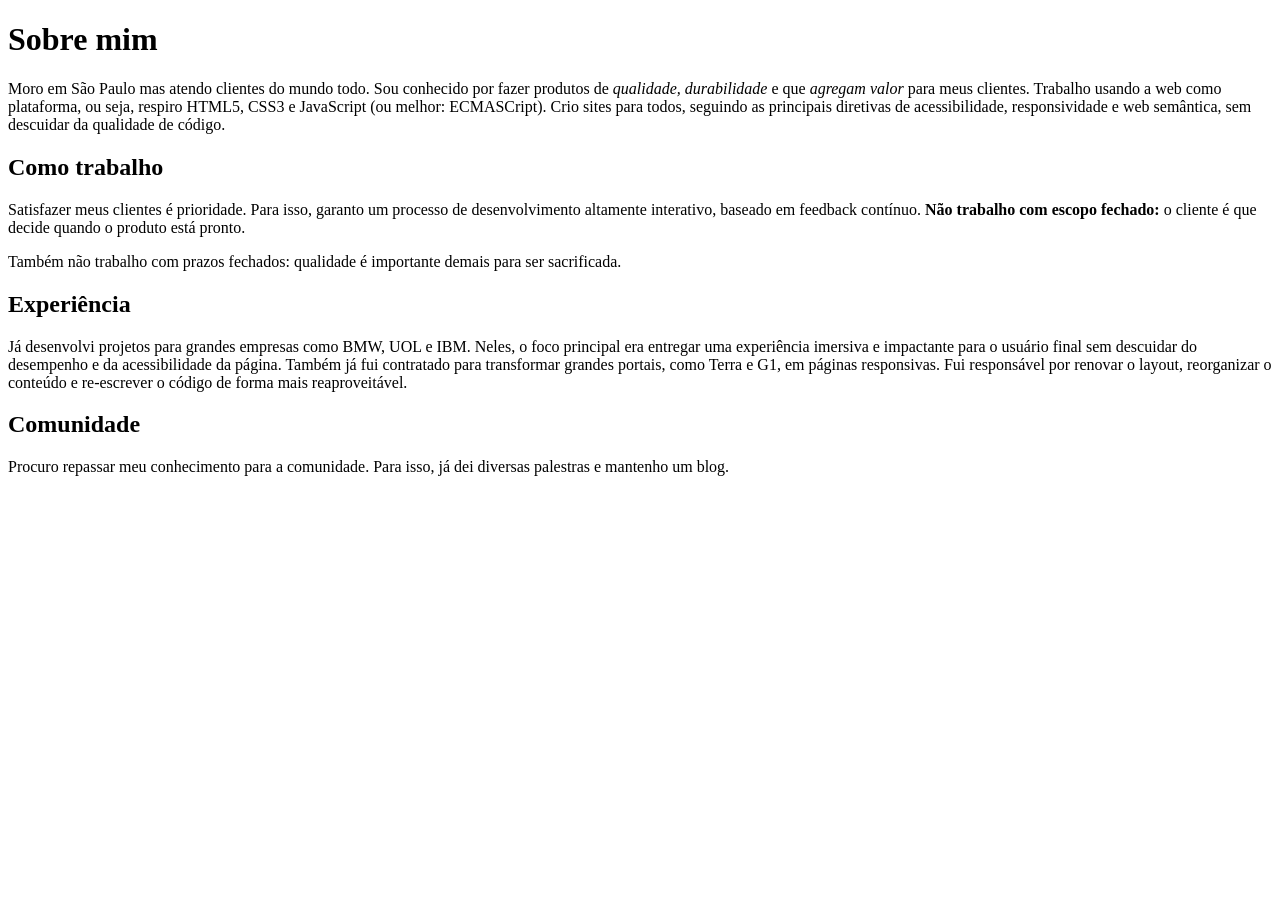
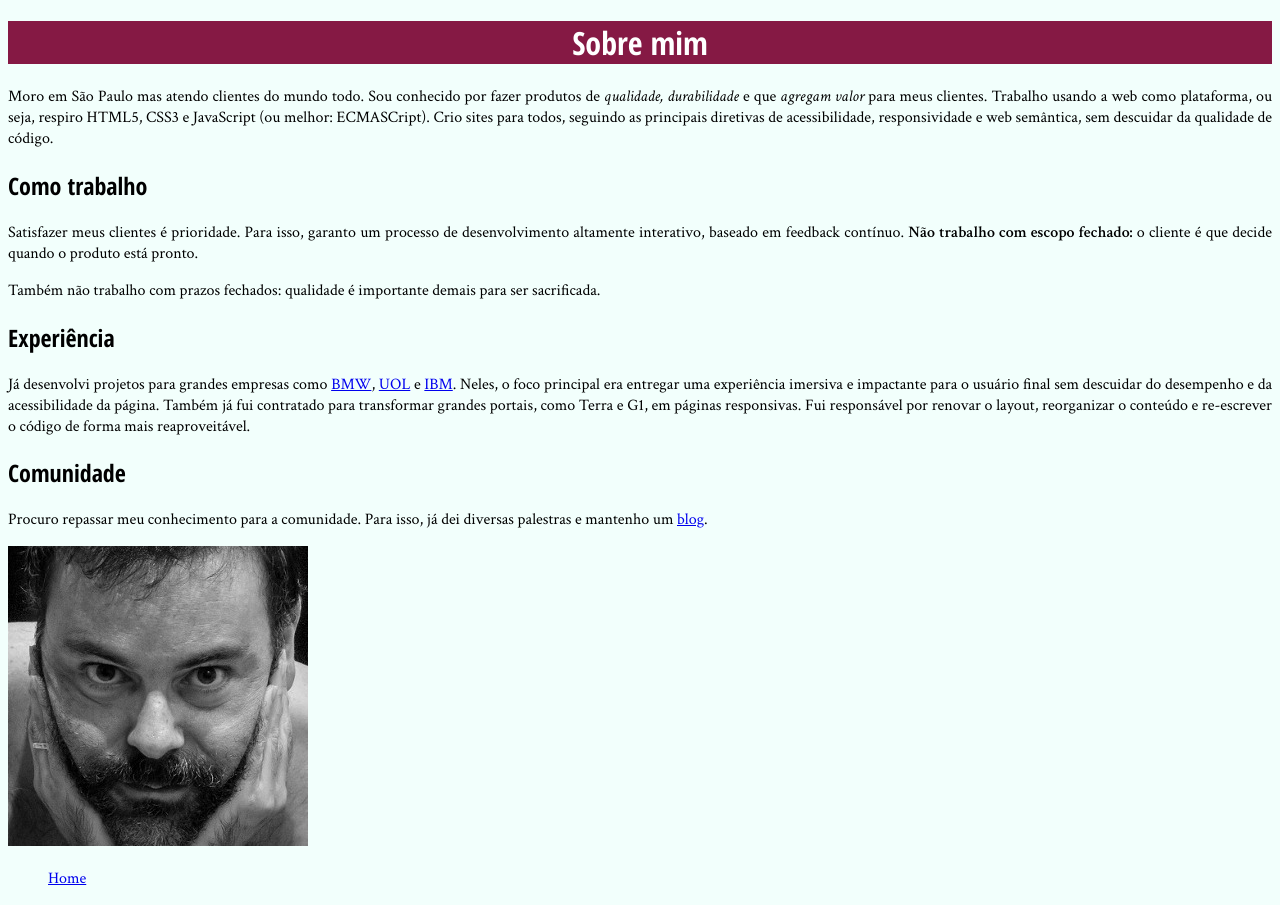
Before and after one commit to Aerdor17/FrontEndAlura, a plain HTML site: page personal_site/bio.html in a window 1280 px wide. Before the commit the page ends 800 px from the top, so only its background shows below. Drawn offline with Linux system fonts and the light colour scheme.

Commit message:
Uso das tags
</ul>
</nav>
<main>e <a haref="links">

```diff
--- a/personal_site/bio.html
+++ b/personal_site/bio.html
@@ -1,14 +1,22 @@
 <!DOCTYPE html>
 <html>
 <head>
+        <!-- carrega a fonte Crimson Text nas versões normal, itálico e negrito -->
+        <link rel="stylesheet" href="http://fonts.googleapis.com/css?family=Crimson+Text:400,400italic,600">
+        <!-- carrega a fonte Open Sans Condensed na versão negrito, -->
+        <!-- que é a única necessária para os cabeçalhos            -->
+        <link rel="stylesheet" href="http://fonts.googleapis.com/css?family=Open+Sans+Condensed:700">
+
         <title>Biografia - João da Silva</title>
         <meta charset="utf-8">
         <link rel="icon" href="favicon.png">
+        <link rel="stylesheet" href="site.css">
+
 </head>
 
-<body>
-
-    <h1>Sobre mim</h1>
+<body> <!-- corpo do texto -->
+    <main> <!-- DEFINE O CONTEUDO PRINCIPAL -->
+        <h1>Sobre mim</h1> <!-- define o tamanho do titulo -->
 
          <p>Moro em São Paulo mas atendo clientes do mundo todo. Sou conhecido por fazer produtos de <em>qualidade, durabilidade</em> e que <em>agregam valor</em> para meus clientes.
 
@@ -16,17 +24,27 @@
 
         <h2>Como trabalho</h2>
 
-    <p>Satisfazer meus clientes é prioridade. Para isso, garanto um processo de desenvolvimento altamente interativo, baseado em feedback contínuo. <strong>Não trabalho com escopo fechado:</strong> o cliente é que decide quando o produto está pronto.</p>
+        <p><!-- PARAGRAFO-->Satisfazer meus clientes é prioridade. Para isso, garanto um processo de desenvolvimento altamente interativo, baseado em feedback contínuo. <strong><!--NEGRITO-->Não trabalho com escopo fechado:</strong> o cliente é que decide quando o produto está pronto.</p>
 
         <p>Também não trabalho com prazos fechados: qualidade é importante demais para ser sacrificada.</p>
 
         <h2>Experiência</h2>
 
-   <p>Já desenvolvi projetos para grandes empresas como BMW, UOL e IBM. Neles, o foco principal era entregar uma experiência imersiva e impactante para o usuário final sem descuidar do desempenho e da acessibilidade da página.
+       <p>Já desenvolvi projetos para grandes empresas como <!-- TRANSFORMA A PALAVRA EM UM LINK --> <a href="https://www.bmw.com">BMW</a>, <a href="https://www.uol.com.br">UOL</a> e <a href="https://www.ibm.com">IBM</a>. Neles, o foco principal era entregar uma experiência imersiva e impactante para o usuário final sem descuidar do desempenho e da acessibilidade da página.
         Também já fui contratado para transformar grandes portais, como Terra e G1, em páginas responsivas. Fui responsável por renovar o layout, reorganizar o conteúdo e re-escrever o código de forma mais reaproveitável.</p>
 
         <h2>Comunidade</h2>
 
-   <p>Procuro repassar meu conhecimento para a comunidade. Para isso, já dei diversas palestras e mantenho um blog.</p>
+       <p>Procuro repassar meu conhecimento para a comunidade. Para isso, já dei diversas palestras e mantenho um <a href="blog.html">blog</a>.</p>
+
+    </main>
+    <img src="eu.jpg" alt="foto de joao da silva">   <!-- INSIRE UMA IMAGEM -->
+    <nav> <!-- AREA DE NAVEGAÇÃO -->
+        <ul> <!-- INSIRE UMA LISTA -->
+            <a href="#">Home</a>
+            <a href="#"Portifolio></a>
+        </ul>
+    </nav>
+
 </body>
 </html>
--- /dev/null
+++ b/personal_site/site.css
@@ -0,0 +1,17 @@
+body {
+    font-family: "Crimson text", serif;
+    background-color: #F2FFFC;
+}
+h1, h2{
+    font-family: "Open sans Condensed", serif; /*define o tipo da fonte do texto*/
+}
+
+h1{
+    background-color: #851944; /* define a cor do fundo do h1*/
+    color: #FFF;
+    text-align: center; /* centraliza o texto */
+}
+
+p{
+    text-align: justify
+}
```
Also changed, not shown: personal_site/blog.html (+9 -0 lines). Lines whose indentation alone changed are shown as unchanged.
